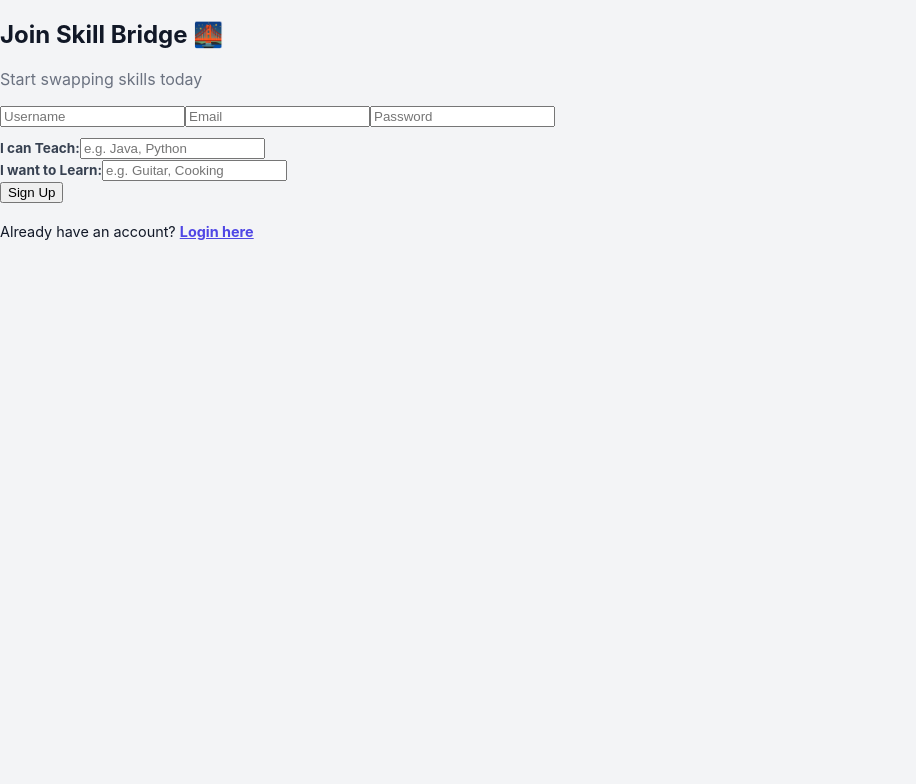
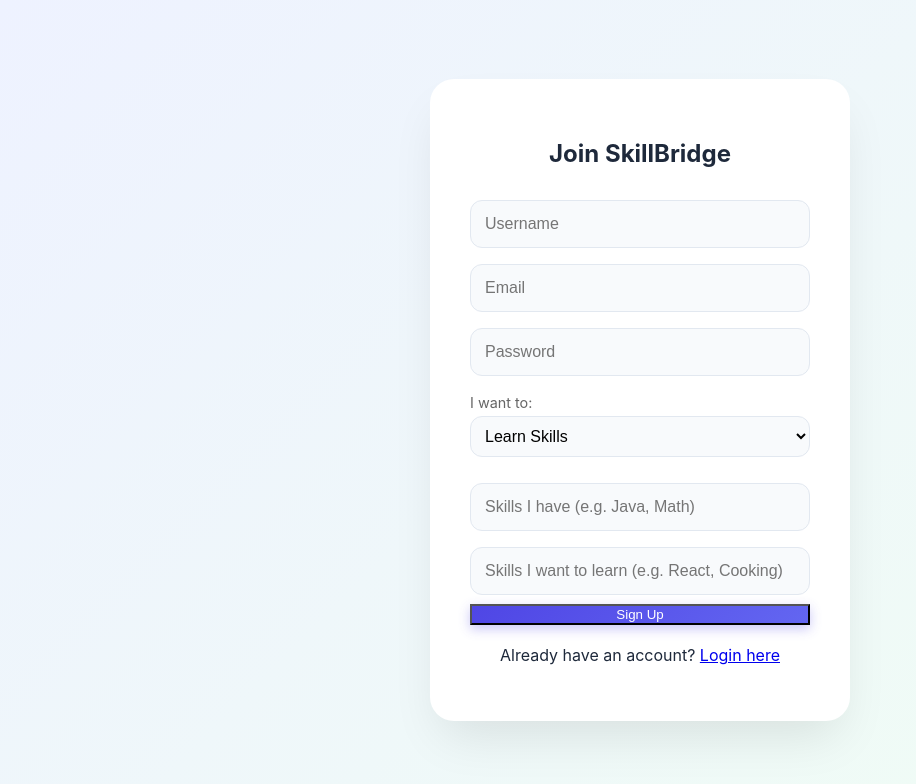
Before and after one commit to Yogesh5201/skill-bridge-app, a React (Create React App) app in the folder skill-bridge-backend/client/: page /register in a window 1280 px wide. Shown: the top 784 px of the page, without its empty margins (0-916 px from the left). Built offline with nearby package versions, Linux system fonts and the light colour scheme; no server answers.

Commit message:
Fix error message

```diff
--- a/skill-bridge-backend/client/src/App.css
+++ b/skill-bridge-backend/client/src/App.css
@@ -1,38 +1,51 @@
 @import url('https://fonts.googleapis.com/css2?family=Inter:wght@400;500;600;700&display=swap');
 
+/* --- 1. GLOBAL VARIABLES & RESET --- */
 :root {
-  --primary: #10b981;       /* Professional Emerald Green */
-  --primary-hover: #059669;
-  --bg-body: #f3f4f6;       /* Light Gray Background */
-  --bg-card: #ffffff;
-  --border-color: #e5e7eb;
-  --text-main: #111827;     /* Almost Black */
-  --text-muted: #6b7280;    /* Gray */
+  --primary: #4f46e5;       /* Indigo */
+  --primary-hover: #4338ca;
+  --secondary: #10b981;     /* Emerald */
+  --bg-gradient: linear-gradient(135deg, #eef2ff 0%, #f0fdf4 100%);
+  --glass-bg: rgba(255, 255, 255, 0.85);
+  --glass-border: rgba(255, 255, 255, 0.6);
+  --text-main: #1e293b;     /* Slate 800 */
+  --text-muted: #64748b;    /* Slate 500 */
   --danger: #ef4444;
+  --white: #ffffff;
 }
 
-* { box-sizing: border-box; }
+* {
+  box-sizing: border-box;
+}
 
 body {
   margin: 0;
   font-family: 'Inter', sans-serif;
-  background-color: var(--bg-body);
+  background: var(--bg-gradient);
   color: var(--text-main);
+  min-height: 100vh;
   -webkit-font-smoothing: antialiased;
 }
 
-/* --- Layout Structure --- */
+/* --- 2. LAYOUT STRUCTURE --- */
+.app-container {
+  min-height: 100vh;
+  display: flex;
+  flex-direction: column;
+}
+
 .app-layout {
   display: flex;
   height: 100vh;
   overflow: hidden;
 }
 
-/* --- Sidebar --- */
+/* --- 3. SIDEBAR --- */
 .sidebar {
   width: 260px;
-  background: white;
-  border-right: 1px solid var(--border-color);
+  background: var(--glass-bg);
+  backdrop-filter: blur(12px);
+  border-right: 1px solid var(--glass-border);
   display: flex;
   flex-direction: column;
   padding: 24px;
@@ -40,49 +53,49 @@
 }
 
 .brand {
-  font-size: 1.25rem;
-  font-weight: 700;
-  color: var(--text-main);
+  font-size: 1.5rem;
+  font-weight: 800;
+  background: linear-gradient(45deg, var(--primary), var(--secondary));
+  -webkit-background-clip: text;
+  -webkit-text-fill-color: transparent;
+  margin-bottom: 40px;
   display: flex;
   align-items: center;
-  gap: 8px;
-  margin-bottom: 40px;
+  gap: 10px;
 }
-.brand span { color: var(--primary); }
 
 .nav-item {
   display: flex;
   align-items: center;
   gap: 12px;
-  padding: 12px;
+  padding: 14px;
   color: var(--text-muted);
   text-decoration: none;
-  border-radius: 8px;
-  margin-bottom: 4px;
-  font-weight: 500;
-  transition: all 0.2s;
+  border-radius: 12px;
+  margin-bottom: 8px;
+  font-weight: 600;
+  transition: all 0.2s ease;
 }
 
 .nav-item:hover, .nav-item.active {
-  background-color: #ecfdf5;
+  background: var(--white);
   color: var(--primary);
+  box-shadow: 0 4px 12px rgba(0,0,0,0.05);
+  transform: translateX(4px);
 }
 
-.user-profile-preview {
+.logout-btn {
   margin-top: auto;
-  padding-top: 20px;
-  border-top: 1px solid var(--border-color);
-  display: flex;
-  align-items: center;
-  gap: 12px;
+  background: #fee2e2;
+  color: #b91c1c;
 }
 
-/* --- Main Content Area --- */
+/* --- 4. MAIN CONTENT AREA --- */
 .main-content {
   flex: 1;
   display: flex;
   flex-direction: column;
-  overflow-y: auto; /* Scrollable content */
+  overflow-y: auto;
   padding: 32px 40px;
 }
 
@@ -93,27 +106,34 @@
   margin-bottom: 32px;
 }
 
-.page-title h2 { margin: 0; font-size: 1.875rem; font-weight: 700; }
-.page-title p { margin: 4px 0 0; color: var(--text-muted); }
+.page-title h2 {
+  margin: 0;
+  font-size: 1.8rem;
+  font-weight: 800;
+  letter-spacing: -0.5px;
+}
 
-/* Search Input */
-.search-container {
-  position: relative;
-  width: 300px;
+.page-title p {
+  margin: 5px 0 0;
+  color: var(--text-muted);
 }
+
+/* --- 5. DASHBOARD CARDS --- */
 .search-input {
-  width: 100%;
-  padding: 10px 16px;
-  padding-left: 40px;
-  border: 1px solid var(--border-color);
-  border-radius: 8px;
-  font-size: 0.95rem;
+  padding: 12px 20px;
+  border: 1px solid var(--white);
+  border-radius: 50px;
+  background: var(--white);
+  box-shadow: 0 4px 15px rgba(0,0,0,0.03);
   outline: none;
-  transition: border-color 0.2s;
+  width: 250px;
+  transition: all 0.2s;
 }
-.search-input:focus { border-color: var(--primary); box-shadow: 0 0 0 3px rgba(16, 185, 129, 0.1); }
+.search-input:focus {
+  box-shadow: 0 4px 20px rgba(79, 70, 229, 0.15);
+  width: 280px;
+}
 
-/* --- Cards Grid --- */
 .grid-container {
   display: grid;
   grid-template-columns: repeat(auto-fill, minmax(320px, 1fr));
@@ -121,131 +141,261 @@
 }
 
 .card {
-  background: white;
-  border: 1px solid var(--border-color);
-  border-radius: 12px;
+  background: rgba(255, 255, 255, 0.7);
+  backdrop-filter: blur(10px);
+  border: 1px solid var(--white);
+  border-radius: 20px;
   padding: 24px;
   display: flex;
   flex-direction: column;
-  transition: transform 0.2s, box-shadow 0.2s;
+  transition: transform 0.3s, box-shadow 0.3s;
+  box-shadow: 0 4px 6px -1px rgba(0, 0, 0, 0.05);
 }
 
 .card:hover {
-  transform: translateY(-2px);
-  box-shadow: 0 10px 15px -3px rgba(0, 0, 0, 0.1);
+  transform: translateY(-4px);
+  box-shadow: 0 20px 25px -5px rgba(0, 0, 0, 0.1);
+  background: var(--white);
 }
 
 .card-header {
   display: flex;
-  justify-content: space-between;
-  align-items: flex-start;
+  gap: 15px;
+  align-items: center;
   margin-bottom: 16px;
 }
 
-.user-info { display: flex; gap: 16px; }
 .avatar {
   width: 56px;
   height: 56px;
-  border-radius: 50%;
+  border-radius: 16px;
   object-fit: cover;
-  background-color: #e5e7eb;
+  box-shadow: 0 4px 6px rgba(0,0,0,0.05);
 }
 
 .match-score {
-  font-size: 0.875rem;
-  font-weight: 600;
-  color: var(--primary);
-  background: #ecfdf5;
+  margin-left: auto;
+  background: #d1fae5;
+  color: #065f46;
   padding: 4px 10px;
   border-radius: 20px;
+  font-size: 0.75rem;
+  font-weight: 700;
 }
 
-.tags-section { margin-bottom: 16px; }
-.tags-label { font-size: 0.75rem; font-weight: 600; text-transform: uppercase; color: #9ca3af; margin-bottom: 8px; letter-spacing: 0.05em; }
-.tags-row { display: flex; flex-wrap: wrap; gap: 8px; }
+.tags-container {
+  display: flex;
+  flex-wrap: wrap;
+  gap: 8px;
+  margin: 12px 0;
+}
 
 .tag {
-  font-size: 0.85rem;
+  font-size: 0.75rem;
   padding: 4px 10px;
   border-radius: 6px;
-  font-weight: 500;
+  font-weight: 600;
 }
-.tag.teach { background: #f3f4f6; color: var(--text-main); border: 1px solid #e5e7eb; }
-.tag.want { background: #ecfdf5; color: var(--primary-hover); border: 1px solid #a7f3d0; }
 
-/* Buttons */
+.tag.teach { background: #e0e7ff; color: #3730a3; }
+.tag.want { background: #fce7f3; color: #9d174d; }
+
+/* --- 6. BUTTONS --- */
 .btn {
-  width: 100%;
-  padding: 10px;
-  border-radius: 8px;
+  padding: 12px;
+  border-radius: 12px;
   border: none;
   font-weight: 600;
   cursor: pointer;
-  transition: background-color 0.2s;
+  transition: 0.2s;
+  text-align: center;
+}
+
+.btn-primary {
+  background: linear-gradient(135deg, var(--primary), #6366f1);
+  color: var(--white);
+  box-shadow: 0 4px 12px rgba(79, 70, 229, 0.3);
+  width: 100%;
+}
+
+.btn-primary:hover {
+  transform: translateY(-1px);
+  box-shadow: 0 6px 16px rgba(79, 70, 229, 0.4);
+}
+
+/* --- 7. CHAT STYLES --- */
+.chat-container {
+  display: flex;
+  flex-direction: column;
+  height: calc(100vh - 100px);
+  background: var(--white);
+  border-radius: 20px;
+  overflow: hidden;
+  box-shadow: 0 10px 30px rgba(0,0,0,0.05);
+}
+
+.chat-header {
+  padding: 20px;
+  border-bottom: 1px solid #f1f5f9;
+  font-weight: 700;
+  background: #f8fafc;
+}
+
+.chat-body {
+  flex: 1;
+  padding: 20px;
+  overflow-y: auto;
+  display: flex;
+  flex-direction: column;
+  gap: 15px;
+  background: #f8fafc;
+}
+
+.message {
+  max-width: 70%;
+  padding: 12px 16px;
+  border-radius: 16px;
+  font-size: 0.95rem;
+  line-height: 1.4;
+  position: relative;
+}
+
+.message.sent {
+  align-self: flex-end;
+  background: var(--primary);
+  color: white;
+  border-bottom-right-radius: 4px;
+}
+
+.message.received {
+  align-self: flex-start;
+  background: white;
+  border: 1px solid #e2e8f0;
+  color: var(--text-main);
+  border-bottom-left-radius: 4px;
+}
+
+.message-meta {
+  font-size: 0.7rem;
+  opacity: 0.7;
+  margin-top: 4px;
+  display: block;
+  text-align: right;
+}
+
+.chat-footer {
+  padding: 15px;
+  background: white;
+  border-top: 1px solid #f1f5f9;
+  display: flex;
+  gap: 10px;
+}
+
+.chat-footer input {
+  flex: 1;
+  padding: 12px;
+  border: 1px solid #e2e8f0;
+  border-radius: 10px;
+  outline: none;
+}
+
+/* --- 8. AUTH PAGES (Login/Register) --- */
+.auth-container {
   display: flex;
   justify-content: center;
   align-items: center;
-  gap: 8px;
+  min-height: 100vh;
+  padding: 20px;
 }
-.btn-primary { background: var(--primary); color: white; }
-.btn-primary:hover { background: var(--primary-hover); }
-.btn-outline { background: white; border: 1px solid var(--border-color); color: var(--text-main); }
-.btn-outline:hover { background: #f9fafb; border-color: #d1d5db; }
 
-.btn:disabled { background: #e5e7eb; color: #9ca3af; cursor: not-allowed; }
+.auth-box {
+  background: var(--white);
+  padding: 40px;
+  border-radius: 24px;
+  box-shadow: 0 25px 50px -12px rgba(0, 0, 0, 0.1);
+  width: 100%;
+  max-width: 420px;
+  text-align: center;
+}
 
-/* --- Chat Interface (Clean) --- */
-.chat-layout {
-  display: flex;
-  flex-direction: column;
-  height: 100%;
+.auth-box h2 {
+  color: var(--text-main);
+  margin-bottom: 24px;
+}
+
+.auth-box input, .auth-box select {
+  width: 100%;
+  padding: 14px;
+  margin: 8px 0;
+  border: 1px solid #e2e8f0;
+  border-radius: 12px;
+  background: #f8fafc;
+  font-size: 1rem;
+  outline: none;
+  transition: border 0.2s;
+}
+
+.auth-box input:focus {
+  border-color: var(--primary);
   background: white;
-  border-radius: 12px;
-  border: 1px solid var(--border-color);
-  overflow: hidden;
 }
-.chat-header {
-  padding: 16px 24px;
-  border-bottom: 1px solid var(--border-color);
+
+/* --- 9. TABLES (Messages/Schedule) --- */
+.table-container {
   background: white;
-  display: flex;
-  justify-content: space-between;
-  align-items: center;
+  border-radius: 16px;
+  padding: 20px;
+  box-shadow: 0 4px 6px -1px rgba(0, 0, 0, 0.05);
+  overflow-x: auto;
 }
-.chat-body {
-  flex: 1;
-  background: #f9fafb; /* Subtle pattern or solid color */
-  padding: 24px;
-  overflow-y: auto;
-  display: flex;
-  flex-direction: column;
-  gap: 12px;
+
+table {
+  width: 100%;
+  border-collapse: collapse;
 }
-.message-bubble {
-  max-width: 70%;
-  padding: 12px 16px;
-  border-radius: 12px;
-  font-size: 0.95rem;
-  line-height: 1.5;
-  position: relative;
+
+th, td {
+  padding: 16px;
+  text-align: left;
+  border-bottom: 1px solid #f1f5f9;
 }
-.msg-me {
-  align-self: flex-end;
-  background: var(--primary);
-  color: white;
-  border-bottom-right-radius: 2px;
+
+th {
+  font-weight: 600;
+  color: var(--text-muted);
+  font-size: 0.9rem;
+  text-transform: uppercase;
+  letter-spacing: 0.05em;
 }
-.msg-them {
-  align-self: flex-start;
-  background: white;
-  border: 1px solid var(--border-color);
-  color: var(--text-main);
-  border-bottom-left-radius: 2px;
+
+tr:hover {
+  background: #f8fafc;
 }
-.chat-footer {
-  padding: 16px 24px;
-  background: white;
-  border-top: 1px solid var(--border-color);
-  display: flex;
-  gap: 12px;
+
+/* --- 10. RESPONSIVE DESIGN --- */
+@media (max-width: 768px) {
+  .app-layout {
+    flex-direction: column;
+    height: auto;
+    overflow-y: auto;
+  }
+
+  .sidebar {
+    width: 100%;
+    height: auto;
+    border-right: none;
+    border-bottom: 1px solid var(--glass-border);
+    padding: 16px;
+  }
+
+  .main-content {
+    padding: 20px;
+    height: auto;
+  }
+
+  .header-row {
+    flex-direction: column;
+    align-items: flex-start;
+    gap: 15px;
+  }
 }
--- a/skill-bridge-backend/client/src/components/Register.js
+++ b/skill-bridge-backend/client/src/components/Register.js
@@ -1,57 +1,100 @@
 import React, { useState } from 'react';
-import axios from 'axios';
-import { Link } from 'react-router-dom';
+import API from '../api';
+import { useNavigate, Link } from 'react-router-dom';
 
 function Register({ setUser }) {
-  const [form, setForm] = useState({
-    username: '', email: '', password: '', offered: '', wanted: ''
+  const [formData, setFormData] = useState({
+    username: '',
+    email: '',
+    password: '',
+    role: 'Learner',
+    skills: '',
+    interests: ''
   });
+  const navigate = useNavigate();
 
   const handleSubmit = async (e) => {
     e.preventDefault();
     try {
-      const payload = {
-        username: form.username,
-        email: form.email,
-        password: form.password,
-        skillsOffered: form.offered.split(',').map(s => s.trim()),
-        skillsWanted: form.wanted.split(',').map(s => s.trim())
+      // Clean up the skills/interests (turn "Java, HTML" into ["Java", "HTML"])
+      const dataToSend = {
+        ...formData,
+        skills: formData.skills.split(',').map(s => s.trim()),
+        interests: formData.interests.split(',').map(s => s.trim())
       };
 
-      const res = await axios.post('http://localhost:5000/api/auth/register', payload);
+      // Send to Backend
+      const { data } = await API.post('/auth/register', dataToSend);
+
+      // If successful:
       alert("Registration Successful!");
-      setUser({ ...payload, _id: res.data.user });
+      setUser(data);
+      navigate('/dashboard');
+
     } catch (err) {
-      alert("Error: " + (err.response?.data || "Registration Failed"));
+      console.error(err);
+
+      // --- THIS BLOCK FIXES THE "[object Object]" ERROR ---
+      // It looks inside the error object to find the actual text message
+      const errorMessage =
+        err.response?.data?.message ||
+        err.message ||
+        "Registration Failed. Please try again.";
+
+      alert(`Error: ${errorMessage}`);
     }
   };
 
   return (
-    <div className="auth-form">
-      <h2>Join Skill Bridge 🌉</h2>
-      <p style={{ color: '#6b7280', marginTop: 0 }}>Start swapping skills today</p>
+    <div className="auth-container">
+      <div className="auth-box">
+        <h2>Join SkillBridge</h2>
+        <form onSubmit={handleSubmit}>
+          <input
+            placeholder="Username"
+            required
+            onChange={e => setFormData({...formData, username: e.target.value})}
+          />
+          <input
+            placeholder="Email"
+            type="email"
+            required
+            onChange={e => setFormData({...formData, email: e.target.value})}
+          />
+          <input
+            placeholder="Password"
+            type="password"
+            required
+            onChange={e => setFormData({...formData, password: e.target.value})}
+          />
 
-      <form onSubmit={handleSubmit}>
-        <input placeholder="Username" onChange={e => setForm({...form, username: e.target.value})} required />
-        <input placeholder="Email" type="email" onChange={e => setForm({...form, email: e.target.value})} required />
-        <input placeholder="Password" type="password" onChange={e => setForm({...form, password: e.target.value})} required />
+          <div style={{textAlign:'left', margin:'10px 0', fontSize:'0.9rem', color:'#666'}}>
+            <label>I want to:</label>
+            <select
+              style={{marginTop:'5px', width: '100%', padding: '10px'}}
+              value={formData.role}
+              onChange={e => setFormData({...formData, role: e.target.value})}
+            >
+              <option value="Learner">Learn Skills</option>
+              <option value="Helper">Teach Skills</option>
+            </select>
+          </div>
 
-        <div style={{ textAlign: 'left', marginTop: '10px' }}>
-          <label style={{ fontSize: '0.85rem', fontWeight: 'bold', color: '#374151' }}>I can Teach:</label>
-          <input placeholder="e.g. Java, Python" onChange={e => setForm({...form, offered: e.target.value})} required />
-        </div>
+          <input
+            placeholder="Skills I have (e.g. Java, Math)"
+            onChange={e => setFormData({...formData, skills: e.target.value})}
+          />
+          <input
+            placeholder="Skills I want to learn (e.g. React, Cooking)"
+            onChange={e => setFormData({...formData, interests: e.target.value})}
+          />
 
-        <div style={{ textAlign: 'left' }}>
-          <label style={{ fontSize: '0.85rem', fontWeight: 'bold', color: '#374151' }}>I want to Learn:</label>
-          <input placeholder="e.g. Guitar, Cooking" onChange={e => setForm({...form, wanted: e.target.value})} required />
-        </div>
-
-        <button type="submit">Sign Up</button>
-      </form>
-
-      <p style={{ marginTop: '20px', fontSize: '0.9rem' }}>
-        Already have an account? <Link to="/login" style={{ color: '#4f46e5', fontWeight: 'bold' }}>Login here</Link>
-      </p>
+          <button type="submit" className="btn-primary">Sign Up</button>
+        </form>
+        <p style={{marginTop:'20px'}}>
+          Already have an account? <Link to="/login">Login here</Link>
+        </p>
+      </div>
     </div>
   );
 }
```
